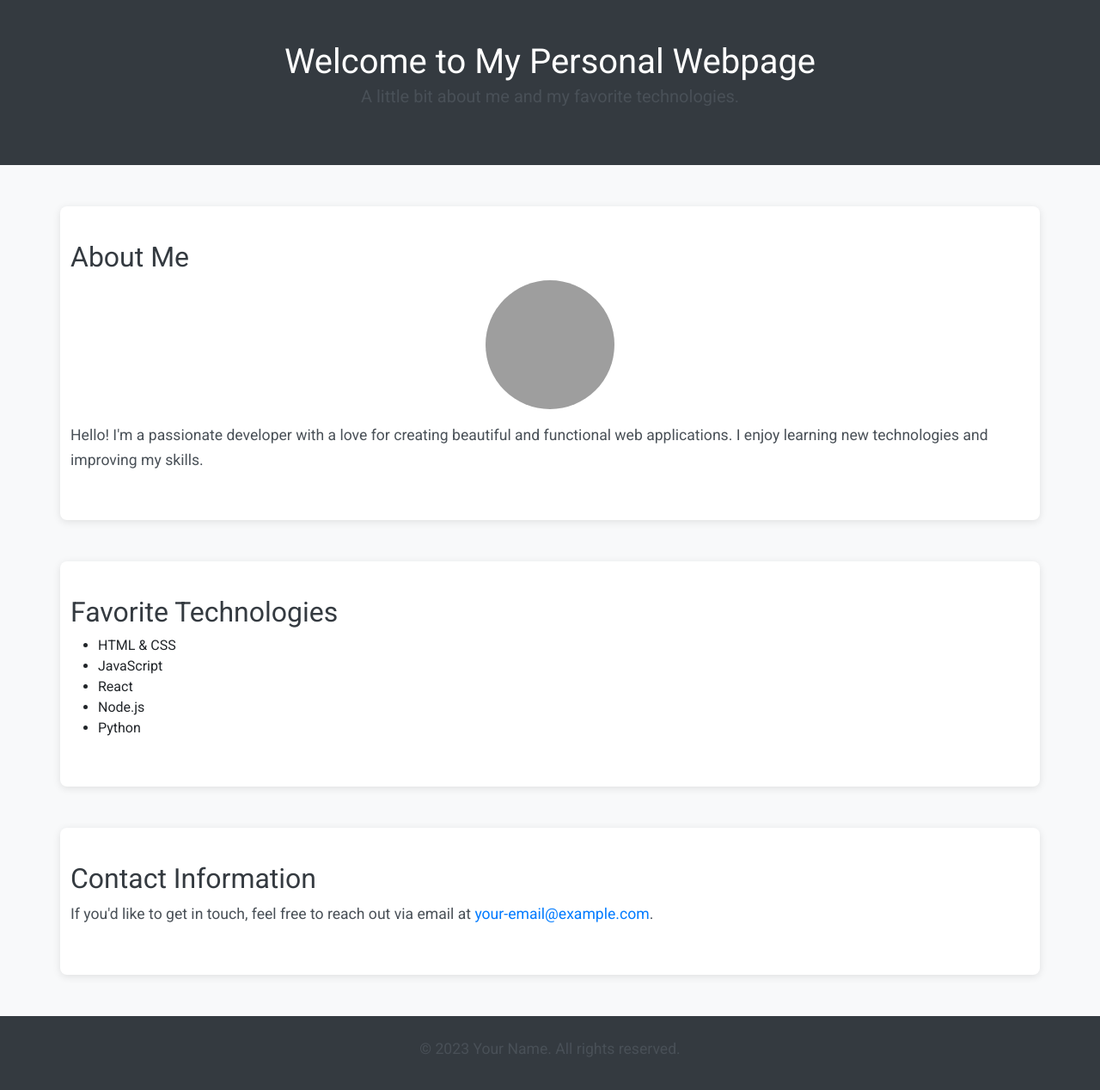
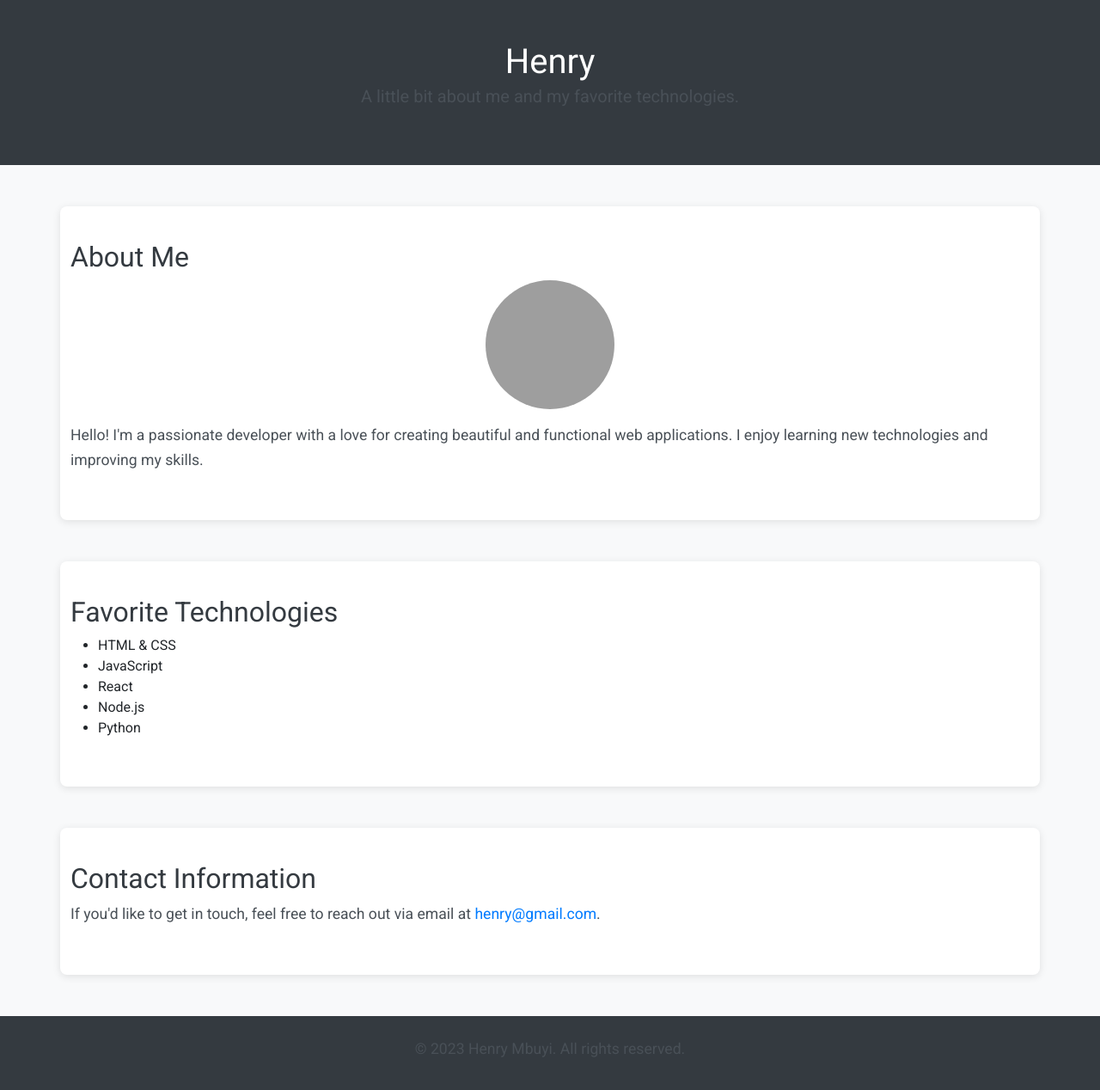
Before and after one commit to Henry-star18/05uvoddo, a plain HTML site: page Vizitka/personal-webpage/index.html in a window 1280 px wide. Shown: the whole page at 86% size. Drawn offline with nearby package versions, Linux system fonts and the light colour scheme; grey boxes are pictures that could not be loaded.

Commit message:
Add files via upload

```diff
--- a/Vizitka/personal-webpage/index.html
+++ b/Vizitka/personal-webpage/index.html
@@ -3,14 +3,14 @@
 <head>
     <meta charset="UTF-8">
     <meta name="viewport" content="width=device-width, initial-scale=1.0">
-    <title>Personal Webpage</title>
+    <title>Henry Mbuyi's Personal Webpage</title>
     <link href="https://cdn.jsdelivr.net/npm/bootstrap@5.3.0-alpha1/dist/css/bootstrap.min.css" rel="stylesheet">
     <link href="https://fonts.googleapis.com/css2?family=Roboto:wght@400;700&display=swap" rel="stylesheet">
     <link rel="stylesheet" href="css/style.css">
 </head>
 <body>
     <header class="text-center py-5">
-        <h1>Welcome to My Personal Webpage</h1>
+        <h1>Henry</h1>
         <p class="lead">A little bit about me and my favorite technologies.</p>
     </header>
 
@@ -35,11 +35,11 @@
 
     <section id="kontakt" class="container my-5">
         <h2>Contact Information</h2>
-        <p>If you'd like to get in touch, feel free to reach out via email at <a href="mailto:henry@gmail.com">your-email@example.com</a>.</p>
+        <p>If you'd like to get in touch, feel free to reach out via email at <a href="henry@gmail.com">henry@gmail.com</a>.</p>
     </section>
 
     <footer class="text-center py-4">
-        <p>&copy; 2023 Your Name. All rights reserved.</p>
+        <p>&copy; 2023 Henry Mbuyi. All rights reserved.</p>
     </footer>
 
     <script src="https://cdn.jsdelivr.net/npm/bootstrap@5.3.0-alpha1/dist/js/bootstrap.bundle.min.js"></script>
```
